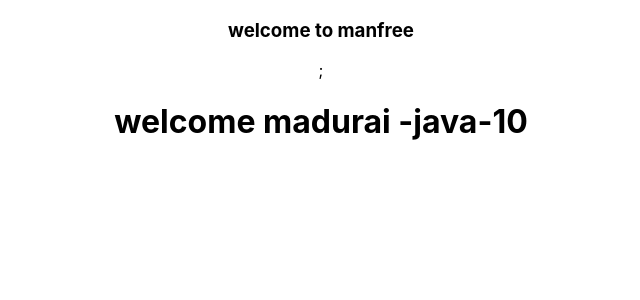
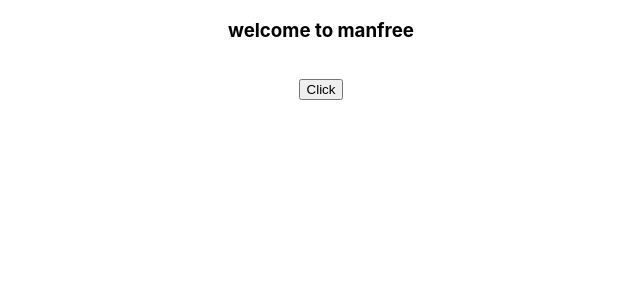
Before and after one commit to Shansudar/Manfree-react, a React (Create React App) app in the folder my-app/: page / in a window 1280 px wide. Shown: the top 300 px of the page, without its empty margins (319-959 px from the left). Built offline with nearby package versions, Linux system fonts and the light colour scheme.

Commit message:
passing function as prop

```diff
--- a/my-app/src/components/Child.jsx
+++ b/my-app/src/components/Child.jsx
@@ -1,11 +1,11 @@
 import React from "react";
 
-const Child = ({ person }) => {
-  //   console.log(props);
+const Child = ({ handler }) => {
+  // console.log(props);
   return (
     <div>
       <h1>
-        welcome {person.name} -{person.course}-{person.count}
+        <button onClick={handler}>Click</button>
       </h1>
     </div>
   );
--- a/my-app/src/components/Parent.jsx
+++ b/my-app/src/components/Parent.jsx
@@ -2,15 +2,13 @@ import React from "react";
 import Child from "./Child";
 
 const Parent = () => {
-  const person = {
-    name: "madurai",
-    count: 10,
-    course: "java",
+  const handler = () => {
+    console.log("handler is working");
   };
   return (
     <div>
-      <h3>welcome to manfree</h3>;
-      <Child person={person} />
+      <h3>welcome to manfree</h3>
+      <Child handler={handler} />
     </div>
   );
 };
```
